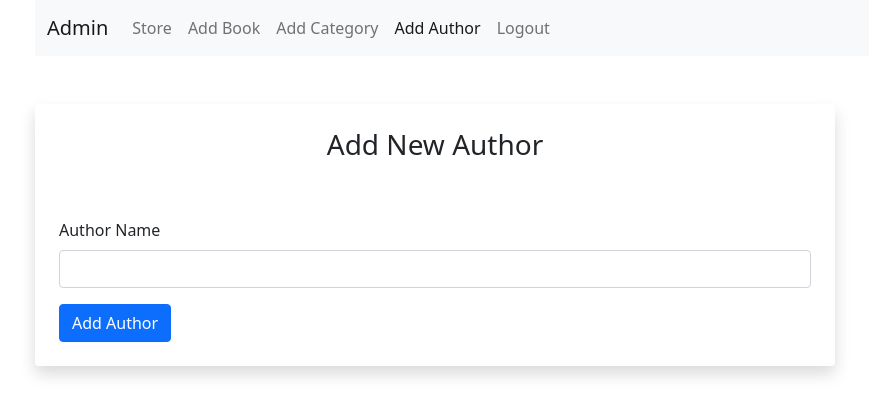
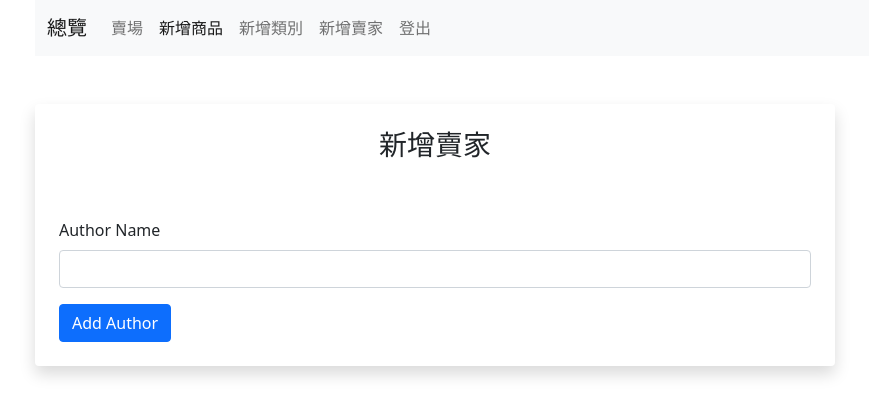
Before and after one commit to Shang47/DB_final_project, a PHP site: page /add-author.php in a window 1280 px wide. Shown: the top 416 px of the page, without its empty margins (47-916 px from the left). Run offline with PHP 8.4, Linux system fonts and the light colour scheme; a user stored in the database is signed in.

Commit message:
目前的進度

```diff
--- a/add-author.php
+++ b/add-author.php
@@ -22,9 +22,9 @@ if (isset($_SESSION['user_id']) &&
 </head>
 <body>
 	<div class="container">
-		<nav class="navbar navbar-expand-lg navbar-light bg-light">
+	<nav class="navbar navbar-expand-lg navbar-light bg-light">
 		  <div class="container-fluid">
-		    <a class="navbar-brand" href="admin.php">Admin</a>
+		    <a class="navbar-brand" href="admin.php">總覽</a>
 		    <button class="navbar-toggler" type="button" data-bs-toggle="collapse" data-bs-target="#navbarSupportedContent" aria-controls="navbarSupportedContent" aria-expanded="false" aria-label="Toggle navigation">
 		      <span class="navbar-toggler-icon"></span>
 		    </button>
@@ -34,23 +34,23 @@ if (isset($_SESSION['user_id']) &&
 		        <li class="nav-item">
 		          <a class="nav-link"
 		             aria-current="page"
-		             href="index.php">Store</a>
+		             href="index.php">賣場</a>
+		        </li>
+		        <li class="nav-item">
+		          <a class="nav-link active"
+		             href="add-book.php">新增商品</a>
 		        </li>
 		        <li class="nav-item">
 		          <a class="nav-link"
-		             href="add-book.php">Add Book</a>
+		             href="add-category.php">新增類別</a>
 		        </li>
 		        <li class="nav-item">
 		          <a class="nav-link"
-		             href="add-category.php">Add Category</a>
-		        </li>
-		        <li class="nav-item">
-		          <a class="nav-link active"
-		             href="add-author.php">Add Author</a>
+		             href="add-author.php">新增賣家</a>
 		        </li>
 		        <li class="nav-item">
 		          <a class="nav-link"
-		             href="logout.php">Logout</a>
+		             href="logout.php">登出</a>
 		        </li>
 		      </ul>
 		    </div>
@@ -62,7 +62,7 @@ if (isset($_SESSION['user_id']) &&
            style="width: 90%; max-width: 50rem;">
 
      	<h1 class="text-center pb-5 display-4 fs-3">
-     		Add New Author
+     		新增賣家
      	</h1>
      	<?php if (isset($_GET['error'])) { ?>
           <div class="alert alert-danger" role="alert">
--- a/index.php
+++ b/index.php
@@ -243,8 +243,8 @@ $categories = get_all_categories($conn);
 						<div class="col-lg-4 col-sm-6">
 							<div class="product text-center">
 							<div class="mb-3 position-relative">
-								<div class="badge text-white bg-primary">尺寸</div>
-								<a class="d-block" href="detail.html"><img class="img-fluid w-100" src="uploads/cover/<?=$book['cover']?>" alt="..."></a>
+								<div class="badge text-white bg-primary">尺寸</div>	<!--class="img-fluid w-100"這原本在底下img裡-->
+								<a class="d-block" href="detail.html"><img width="316" height="316"  src="uploads/cover/<?=$book['cover']?>" alt="..."></a>
 								<div class="product-overlay">
 								<ul class="mb-0 list-inline">
 									<li class="list-inline-item m-0 p-0"><a class="btn btn-sm btn-outline-dark" href="#productView" data-bs-toggle="modal">
```
Also changed, not shown: add-category.php (+10 -10 lines), admin.php (+8 -8 lines), uploads/cover/63b81fb3e3f902.02320132.png (added), uploads/cover/63b81fd25bf603.74780115.png (added), uploads/cover/63b824b888e335.20984534.png (added), uploads/files/63b81fd25c2d06.04180536.jpg (added), uploads/files/63b824b8892345.94829494.png (added).
